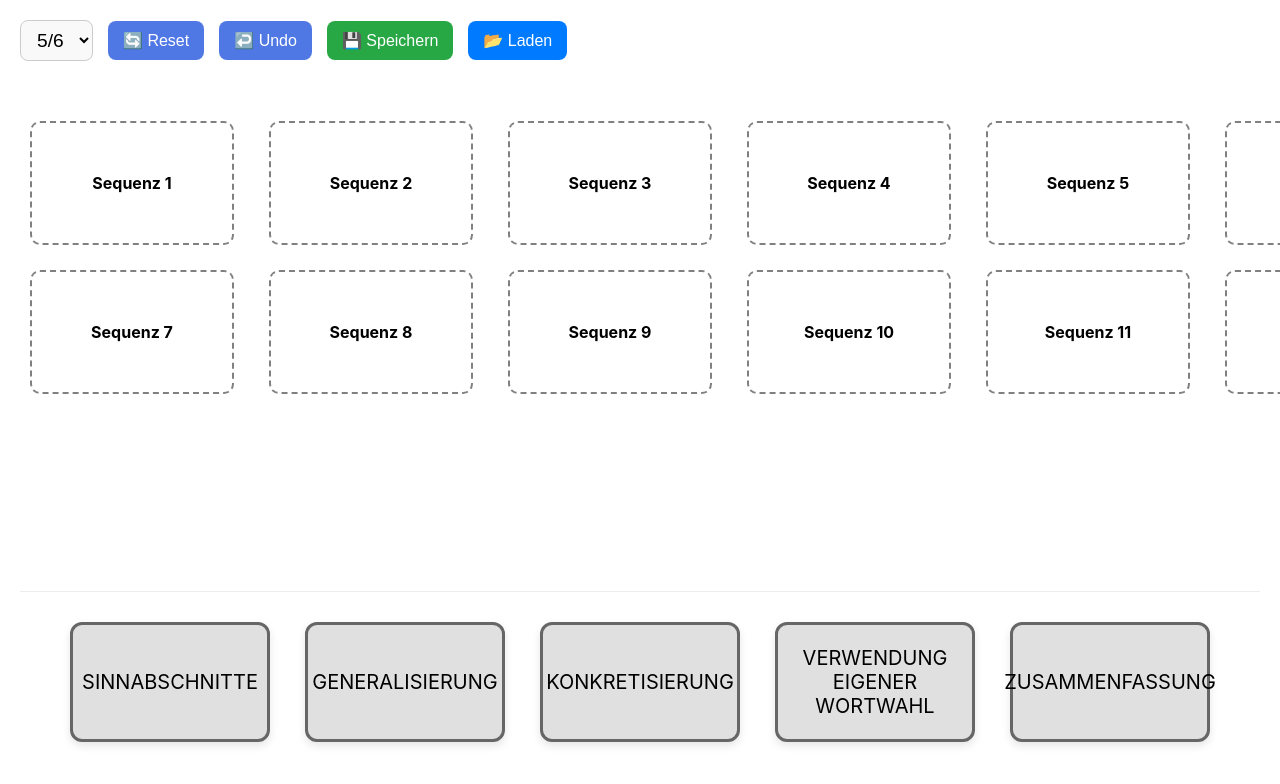
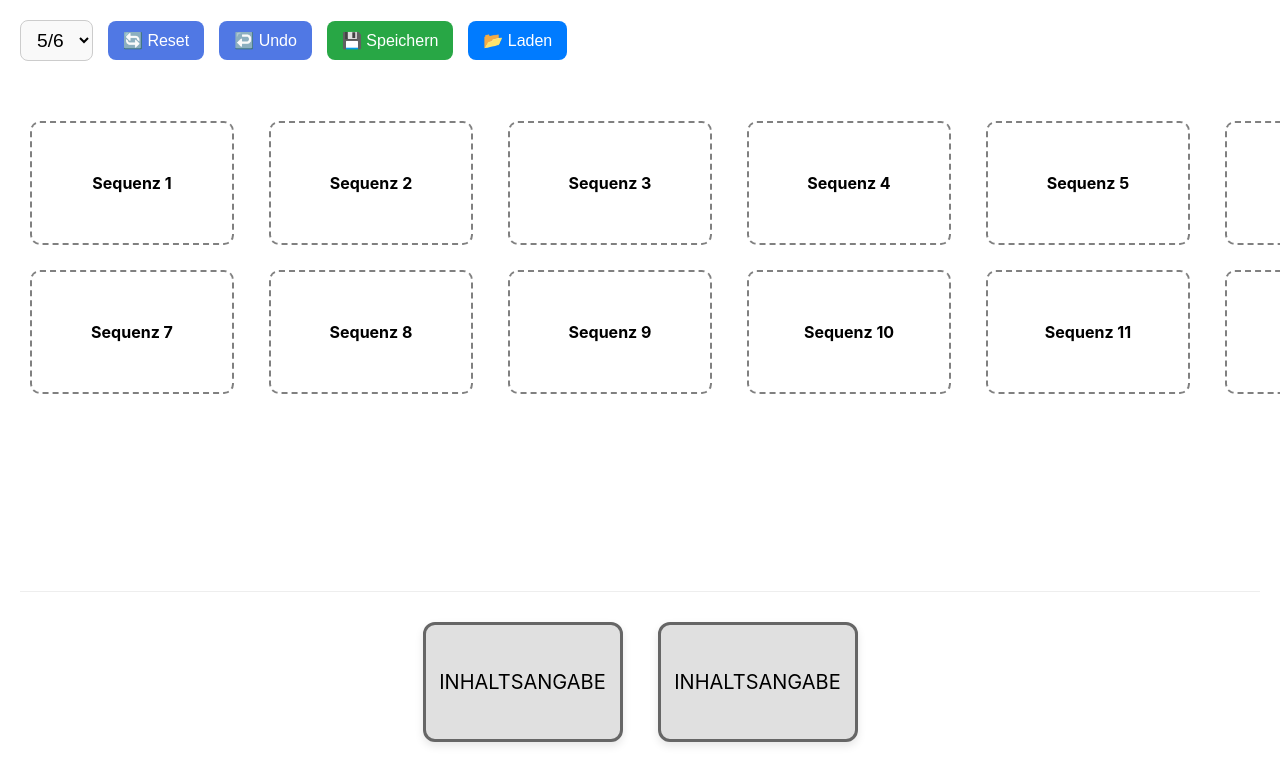
Before and after one commit to Ellybisa/Sequenzplanung, a React (Create React App) app: page / in a window 1280 px wide. Shown: the top 784 px of the page. Built offline with nearby package versions, Linux system fonts and the light colour scheme.

Commit message:
updated datalogic of Kompetenzkarte to ensure further compatibility

```diff
--- a/src/App.js
+++ b/src/App.js
@@ -16,7 +16,7 @@
     { id: 'w1', titel: 'Schreiben',
       beschreibung: ['Funktion & Form Schreibplan','Strategien der Textüberarbeitung und Fehlerberichtigung', 'einfache Merkmale der Textkohärenz: Satzverknüpfung']},
     { id: 'w2', titel: 'analysierendes Lesen',
-      beschreibung: ['Lesetechniken: Nutzung von Hilfsmitteln für organisierende Lesetechniken: Markierungen, Zwischenüberschriften, Kernsatz, Schlüsselbegriffe, Stichwörter',''] },
+      beschreibung: ['Lesetechniken: Nutzung von Hilfsmitteln für organisierende Lesetechniken: Markierungen, Zwischenüberschriften, Kernsatz, Schlüsselbegriffe, Stichwörter'] },
     { id: 'w3', titel: 'Textanalyse',
       beschreibung: ['Merkmale kontinuierlicher und diskontinuierlicher Texte',
         'Funktion und Wirkung ausgewählter sprachkünstlerischer Gestaltungsmittel, z.B. Alliteration, Metapher, Personifikation, Onomatopoesie, Vergleich und Wiederholung',
@@ -65,49 +65,102 @@
     { id: 'w7', titel: 'Werk im Kontext seiner Literaturepoche', beschreibung: [] },
     ],
   };
-
-const SINNABSCHNITTE = [
+// Inhaltsangabe Kompetenz
+const INHALTSANGABE = [
   {
-    kompetenzen: {
-      "5/6": "- Sinnabschnitt als individuellen Gliederungsteil verstehen<br />-	Selektionsmechanismen ausprobieren (wie finde ich eine angemessene Anzahl an Sinnabschnitten? z.B. an Figuren oder an Strophen orientiert)",
-      "7/8": "-	Sinnabschnitte für Verschriftlichung nutzen können (insbesondere für Inhaltsangabe)<br />-	Anzahlsetzung verstehen (ca. 3-5)",
-      "9/10": "-	Verständnis für verschiedene Funktionen im Aufsatz verstehen<br />-	Selektion auch bei variabler Textlänge angemessen einsetzen"
+    titel: "SINNABSCHNITTE (INKL. LÄNGE)",
+    jahrgaenge: {
+      "5/6" : [
+        "Sinnabschnitte als individuelle Gliederungsteile verstehen",
+        "Selektionsmechanismen ausprobieren (wie finde ich eine angemessene Anzahl an Sinnabschnitten? z.B. an Figuren oder an Strophen orientiert)"
+      ],
+      "7/8" : [
+        "Sinnabschnitte für Verschriftlichung nutzen können (insbesondere für Inhaltsangabe)",
+        "Anzahlsetzung verstehen (ca. 3-5)"
+      ],
+      "9/10" : [
+        "Verständnis für verschiedene Funktionen im Aufsatz verstehen",
+        "Selektion auch bei variabler Textlänge angemessen einsetzen"
+      ]
     }
-  }
+  },
+  {
+    titel: "GENERALISIERUNG",
+    jahrgaenge: {
+      "5/6" : [
+        "Fokus auf Kürze und Präzision",
+        "Sinnabschnitte im Rahmen des Gesamttextes verallgemeinern"
+      ],
+      "7/8" : [
+        "Sinnabschnitte im Rahmen des Gesamttextes verallgemeinern"
+      ],
+      "9/10" : [
+        "Verallgemeinerung der Sinnabschnitte und Funktionen"
+      ]
+    }
+  },
+  {
+    titel: "KONKRETISIERUNG",
+    jahrgaenge: {
+      "5/6" : [
+        "W-Fragen kennen und ansetzen"
+      ],
+      "7/8" : [
+        "Reduktion von konkreten Informationen",
+        "Inbezugsetzen zur Generalisierung"
+      ],
+      "9/10" : [
+        "+ eindeutiger Zusammenhang angesetzten Funktion"
+      ]
+    }
+  },
+  {
+    titel: "VERWENDUNG EIGENER WORTWAHL",
+    jahrgaenge: {
+      "5/6" : [
+        "Wortschatz ausbauen (Fokus auf Verben, Substantive, Adjektive",
+        "Arbeit mit Synonymen"
+      ],
+      "7/8" : [
+        "Vertiefung Wortschatzarbeit (besonders Fachsprache)",
+        "Sprachstil des Textes verstehen und den Anforderungen der Aufgabenstellung entsprechend schreiben"
+      ],
+      "9/10" : [
+        "Vertiefung Wortschatz (bes. wissenschaftliche Terminologie)",
+        "Sprachstil des Textes verstehen und in angemessener Art und Weise innerhalb der eigenen Sprache professionell umsetzen (z.B. Einsatz direkter Zitate)"
+      ]
+    }
+  },
 ];
-const GENERALISIERUNG = [
+// Schlussteil Kompetenz
+const SCHLUSSTEIL = [
   {
-    kompetenzen: {
-      "5/6": "-	Fokus auf Kürze und Präzision",
-      "7/8": "-	Sinnabschnitte im Rahmen des Gesamttextes verallgemeinern",
-      "9/10": "-	Verallgemeinerung der Sinnabschnitte und Funktionen"
+    titel: "ZUSAMMENFASSUNG",
+    jahrgaenge: {
+      "5/6" : [
+        "Zusammenfassung des Inhalts ohne gehäufte Wiederholung",
+        "keine Beurteilung, keine neuen inhaltlichen Ergebnisse"
+      ],
+      "7/8" : [
+        "Eigene Erkenntnisse verallgemeinern (Zsf.)"
+      ],
+      "9/10" : [
+        "Bezug zum Akzent der Hinführung und/ der Hypothese (roter Faden)"
+      ]
     }
-  }
-];
-const KONKRETISIERUNG = [
+  },
   {
-    kompetenzen: {
-      "5/6": "-	W-Fragen kennen und ansetzen",
-      "7/8": "-	Reduktion von konkreten Informationen<br />-	Inbezugsetzen zur Generalisierung",
-      "9/10": "-	+ eindeutiger Zusammenhang angesetzten Funktion"
-    }
-  }
-];
-const WORTWAHL = [
-  {
-    kompetenzen: {
-      "5/6": "-	Wortschatz ausbauen (Fokus auf Verben, Substantive, Adjektive<br />-	Arbeit mit Synonymen",
-      "7/8": "-	Vertiefung Wortschatzarbeit (besonders Fachsprache)<br />-	Sprachstil des Textes verstehen und den Anforderungen der Aufgabenstellung entsprechend schreiben",
-      "9/10": "-	Vertiefung Wortschatz (bes. wissenschaftliche Terminologie)<br />-	Sprachstil des Textes verstehen und in angemessener Art und Weise innerhalb der eigenen Sprache professionell umsetzen (z.B. Einsatz direkter Zitate)"
-    }
-  }
-];
-const ZUSAMMENFASSUNG = [
-  {
-    kompetenzen: {
-      "5/6": "-	Zusammenfassung Inhalt ohne gehäufte Wiederholung, keine Beurteilung, keine neuen inhaltlichen Ergebnisse",
-      "7/8": "-	Eigene Erkenntnisse verallgemeinern (Zsf.)",
-      "9/10": "-	Bezug zum Akzent der Hinführung und/ der Hypothese (roter Faden)"
+    titel: "SCHLUSSFOLGERUNG",
+    jahrgaenge: {
+      "5/6" : [
+        "Schlussfolgerung als angeleitet",
+      ],
+      "7/8" : [
+        "Ansaätze einer sinnvollen Schlussfolgerung",
+      ],
+      "9/10" : [
+        "Schlussfolgerung in Bezug eines eigenen Akzentes (z.B. Aktualisierung, Historisierung, Politisierung)"
+      ]
     }
   }
 ];
@@ -128,7 +181,7 @@
   const wissensBestaende = (feld.items || []).filter(i => i.type === 'WISSENSBESTAND');
 
   // Funktion zum Markieren von Text
-  const handleHighlight = useCallback((itemId, type, indexOrRow, colIndex) => {
+  const handleHighlight = useCallback((itemId, type, rowIndex, jahrgangKey, stichpunktIndex) => {
     const selection = window.getSelection();
     if (!selection || selection.rangeCount === 0) return;
 
@@ -148,7 +201,7 @@
         updatedItems = wissensBestaende.map(wb => {
           if (wb.id === itemId) {
             const newBeschreibung = [...wb.beschreibung];
-            newBeschreibung[indexOrRow] = updatedHtml;
+            newBeschreibung[rowIndex] = updatedHtml;
             return { ...wb, beschreibung: newBeschreibung };
           }
           return wb;
@@ -157,10 +210,11 @@
         updatedItems = kompetenzKarten.map(kk => {
           if (kk.id === itemId) {
             const newRasterDaten = [...kk.rasterDaten];
-            const newKompetenzen = { ...newRasterDaten[indexOrRow].kompetenzen };
-            const key = Object.keys(newKompetenzen)[colIndex];
-            newKompetenzen[key] = updatedHtml;
-            newRasterDaten[indexOrRow] = { ...newRasterDaten[indexOrRow], kompetenzen: newKompetenzen };
+            const targetUnterkompetenz = { ...newRasterDaten[rowIndex] };
+            const targetJahrgangStichpunkte = [...targetUnterkompetenz.jahrgaenge[jahrgangKey]];
+            targetJahrgangStichpunkte[stichpunktIndex] = updatedHtml;
+            targetUnterkompetenz.jahrgaenge[jahrgangKey] = targetJahrgangStichpunkte;
+            newRasterDaten[rowIndex] = targetUnterkompetenz;
             return { ...kk, rasterDaten: newRasterDaten };
           }
           return kk;
@@ -199,20 +253,28 @@
             <table border="1" cellPadding="6" style={{ borderCollapse: 'collapse' }}>
               <thead>
                 <tr>
-                  {k.rasterDaten[0] && Object.keys(k.rasterDaten[0].kompetenzen).map(key => (
-                    <th key={key}>{key}</th>
-                  ))}
+                  <th>Kompetenz</th> {}
+                  <th>5/6</th>
+                  <th>7/8</th>
+                  <th>9/10</th>
                 </tr>
               </thead>
               <tbody>
-                {k.rasterDaten.map((reihe, i) => (
-                  <tr key={i}>
-                    {Object.values(reihe.kompetenzen).map((text, idx) => (
-                      <td
-                        key={idx}
-                        dangerouslySetInnerHTML={{ __html: text }}
-                        onMouseUp={() => handleHighlight(k.id, 'KOMPETENZ_KARTE', i, idx)}
-                      ></td>
+                {k.rasterDaten.map((unterkompetenz, rowIndex) => (
+                  <tr key={rowIndex}>
+                    <td>{unterkompetenz.titel}</td> {/* Titel der Unterkompetenz */}
+                    {["5/6", "7/8", "9/10"].map((jahrgangKey, colIndex) => (
+                      <td key={colIndex}>
+                        <ul>
+                          {unterkompetenz.jahrgaenge[jahrgangKey] && unterkompetenz.jahrgaenge[jahrgangKey].map((stichpunkt, stichpunktIndex) => (
+                            <li
+                              key={stichpunktIndex}
+                              dangerouslySetInnerHTML={{ __html: stichpunkt }}
+                              onMouseUp={() => handleHighlight(k.id, 'KOMPETENZ_KARTE', rowIndex, jahrgangKey, stichpunktIndex)}
+                            ></li>
+                          ))}
+                        </ul>
+                      </td>
                     ))}
                   </tr>
                 ))}
@@ -249,11 +311,8 @@
 
 function App() {
   const [kompetenzen] = useState([
-    { id: 'k1', titel: 'SINNABSCHNITTE', rasterDaten: SINNABSCHNITTE },
-    { id: 'k2', titel: 'GENERALISIERUNG', rasterDaten: GENERALISIERUNG },
-    { id: 'k3', titel: 'KONKRETISIERUNG', rasterDaten: KONKRETISIERUNG },
-    { id: 'k4', titel: 'VERWENDUNG EIGENER WORTWAHL', rasterDaten: WORTWAHL },
-    { id: 'k5', titel: 'ZUSAMMENFASSUNG', rasterDaten: ZUSAMMENFASSUNG }
+    { id: 'k1', titel: 'INHALTSANGABE', rasterDaten: INHALTSANGABE },
+    { id: 'k1', titel: 'INHALTSANGABE', rasterDaten: SCHLUSSTEIL },
   ]);
 
   // Zustand für den aktuell ausgewählten Jahrgang
--- a/src/KompetenzKarte.js
+++ b/src/KompetenzKarte.js
@@ -25,22 +25,19 @@
       rueckseiteRef.current.style.height = 'auto';
 
       // Messen der benötigten Breite und Höhe
-      // scrollWidth/scrollHeight geben die tatsächliche Größe des Inhalts zurück, auch wenn er überläuft
       const contentWidth = rueckseiteRef.current.scrollWidth;
       const contentHeight = rueckseiteRef.current.scrollHeight;
 
       // Setzen der gemessenen Dimensionen, mit einer Mindestgröße
       setCardDimensions({
         width: Math.max(200, contentWidth + 40), // +40 für Padding und etwas Spielraum
-        height: Math.max(120, contentHeight + 40) // +40 für Padding und etwas Spielraum
+        height: Math.max(120, contentHeight + 40)
       });
-
-      // Zurücksetzen der temporären Styles, damit CSS wieder die Kontrolle hat
+      // Zurücksetzen der Stile, um die automatische Größe zu entfernen
       rueckseiteRef.current.style.width = '';
       rueckseiteRef.current.style.height = '';
 
     } else if (!istUmdreht) {
-      // Zurück zur Standardgröße, wenn nicht umgedreht
       setCardDimensions({ width: 200, height: 120 });
     }
   }, [istUmdreht]);
@@ -52,8 +49,8 @@
       ref={drag}
       style={{
         opacity: isDragging ? 0.5 : 1,
-        width: cardDimensions.width,   // Dynamische Breite anwenden
-        height: cardDimensions.height  // Dynamische Höhe anwenden
+        width: cardDimensions.width,
+        height: cardDimensions.height
       }}
     >
       {!istUmdreht && (
@@ -65,16 +62,24 @@
           <table>
             <thead>
               <tr>
-                {rasterDaten[0] && Object.keys(rasterDaten[0].kompetenzen).map((k) => (
-                  <th key={k}>{k}</th>
-                ))}
+                <th>Kompetenz</th> {}
+                <th>5/6</th>
+                <th>7/8</th>
+                <th>9/10</th>
               </tr>
             </thead>
             <tbody>
-              {rasterDaten.map((reihe, idx) => (
+              {rasterDaten.map((unterkompetenz, idx) => (
                 <tr key={idx}>
-                  {Object.values(reihe.kompetenzen).map((text, i) => (
-                    <td key={i} dangerouslySetInnerHTML={{ __html: text }}></td>
+                  <td>{unterkompetenz.titel}</td> {}
+                  {["5/6", "7/8", "9/10"].map((jahrgang, i) => (
+                    <td key={i}>
+                      <ul>
+                        {unterkompetenz.jahrgaenge[jahrgang] && unterkompetenz.jahrgaenge[jahrgang].map((stichpunkt, j) => (
+                          <li key={j} dangerouslySetInnerHTML={{ __html: stichpunkt }}></li>
+                        ))}
+                      </ul>
+                    </td>
                   ))}
                 </tr>
               ))}
```
